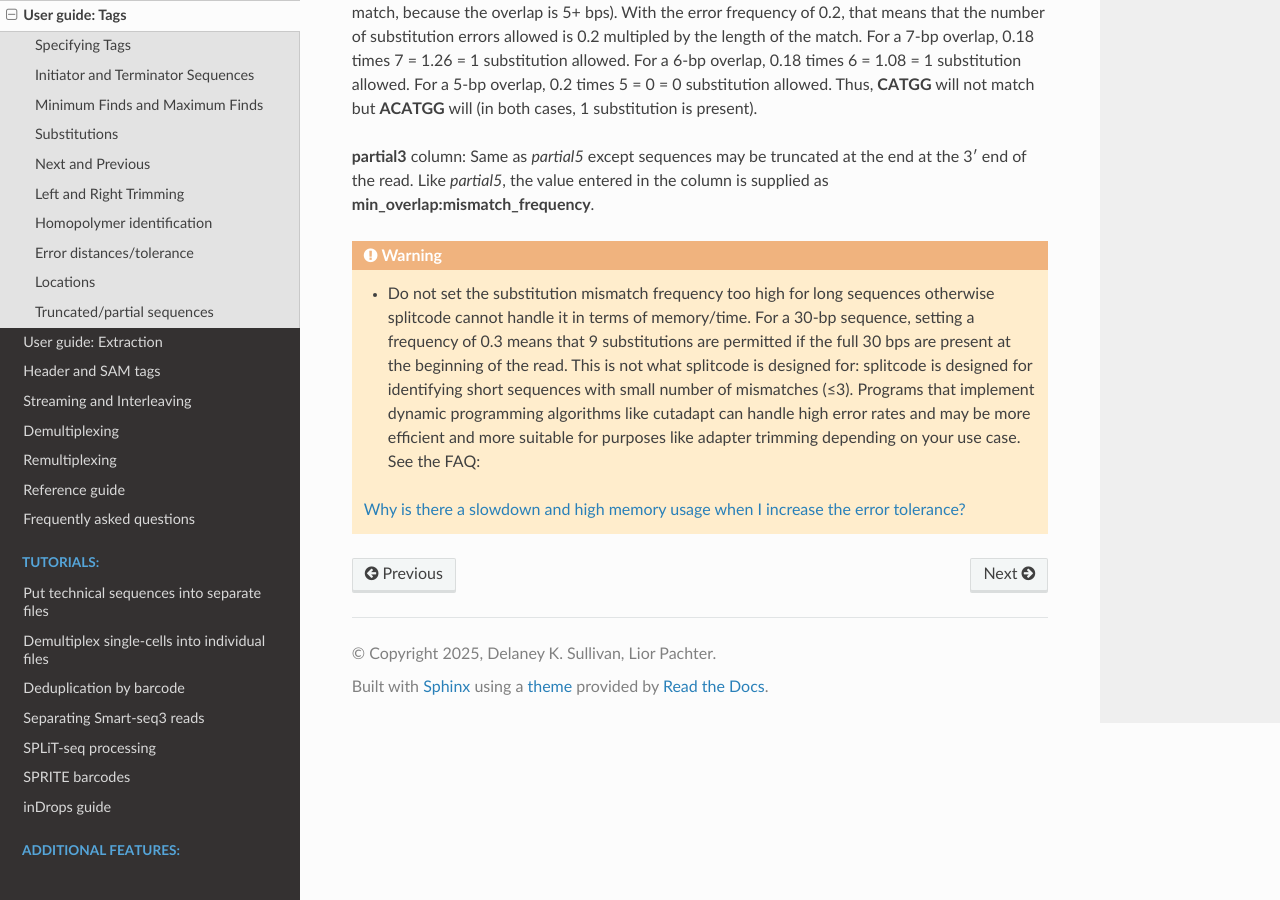
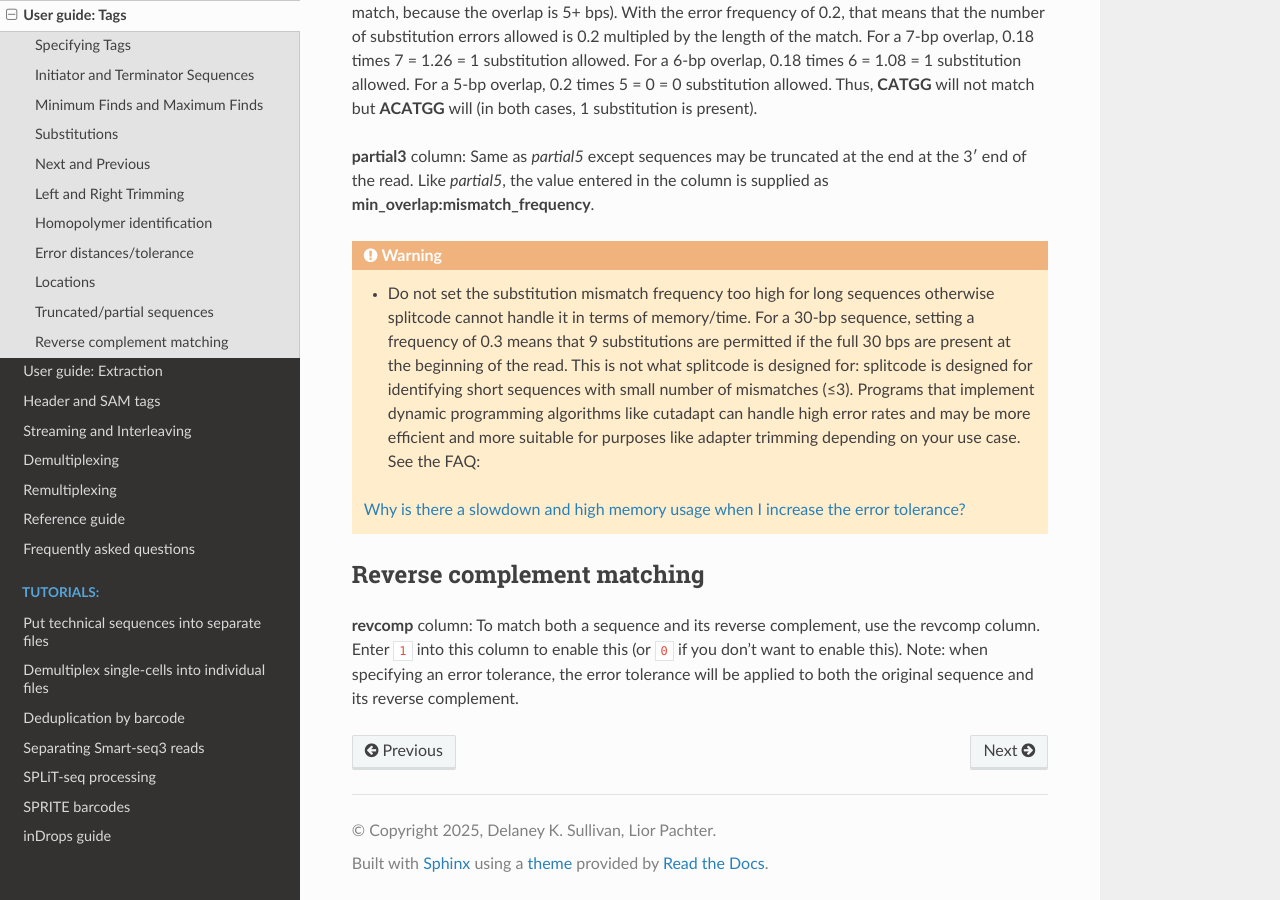
Before and after one commit to pachterlab/splitcode-tutorial, a Sphinx documentation site: the page built from docs/source/user_guide_tags.rst, in a window 1280 px wide and 900 px high, scrolled down 4872 px. Built offline with Sphinx 7.4.7 and the Read the Docs theme 3.1.0, drawn with Linux system fonts in a browser that asks for light colours.

Commit message:
update revcomp

```diff
--- a/docs/source/reference_guide.rst
+++ b/docs/source/reference_guide.rst
@@ -82,6 +82,10 @@ These options are supplied as a tab-delimited table in the config file, with eac
      - Identifies sequences that may be truncated at the 3′ end
      - Specify the minimum bp's that must match and the allowable substitution mismatch frequency (min_match:mismatch_freq)
      - 3:0.1
+   * - revcomp
+     - Whether sequence's reverse complement should be identified (0 = no; 1 = yes)
+     -
+     - 1
 
 Header Options
 ~~~~~~~~~~~~~~
--- a/docs/source/user_guide_tags.rst
+++ b/docs/source/user_guide_tags.rst
@@ -131,3 +131,9 @@ Let's say you expect the sequence ``GAGATGG`` at the beginning of the read. What
    * Do not set the substitution mismatch frequency too high for long sequences otherwise splitcode cannot handle it in terms of memory/time. For a 30-bp sequence, setting a frequency of 0.3 means that 9 substitutions are permitted if the full 30 bps are present at the beginning of the read. This is not what splitcode is designed for: splitcode is designed for identifying short sequences with small number of mismatches (≤3). Programs that implement dynamic programming algorithms like cutadapt can handle high error rates and may be more efficient and more suitable for purposes like adapter trimming depending on your use case. See the FAQ:
 
    :ref:`Error tolerance performance question`
+
+
+Reverse complement matching
+^^^^^^^^^^^^^^^^^^^^^^^^^^^
+
+**revcomp** column: To match both a sequence and its reverse complement, use the revcomp column. Enter ``1`` into this column to enable this (or ``0`` if you don't want to enable this). Note: when specifying an error tolerance, the error tolerance will be applied to both the original sequence and its reverse complement.
```
